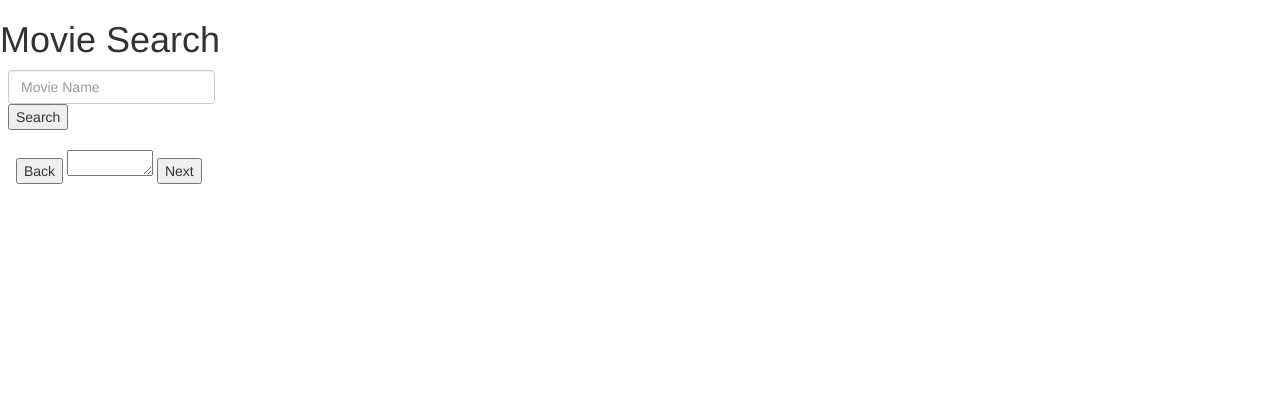
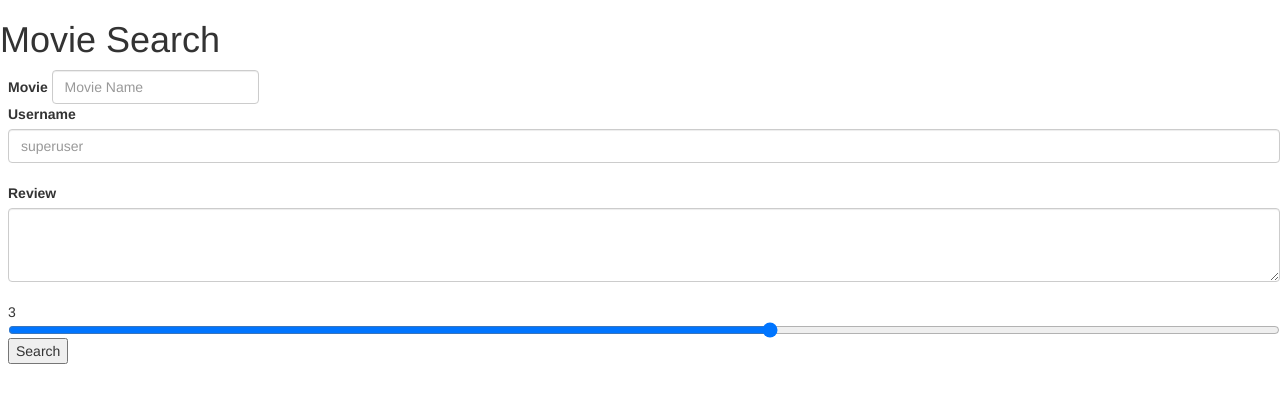
Before and after one commit to luisdavid42/Isc-415-T-Programacion-Web-Tarea13, a Flask app: page / in a window 1280 px wide. Shown: the top 403 px of the page. Run offline with Flask 2, Linux system fonts and the light colour scheme; some libraries are stand-ins or nearby versions.

Commit message:
Terminando Front End

```diff
--- a/app/templates/review.html
+++ b/app/templates/review.html
@@ -18,24 +18,30 @@
 
       <div id="Main" class='main'>
         <form id="movieForm">
-          <div id="mybutton">
-            <input type="text" class="form-control awesomplete" id="name" placeholder="Movie Name" oninput="getSuggestions()">
+          <div class="form-group">
+            <label for="inputName">Movie</label>
+            <input type="text" class="form-control awesomplete" id="inputName" placeholder="Movie Name" oninput="getSuggestions()" required>
+
             <br>
+
+            <label for="inputUsername">Username</label>
+            <input type="text" class="form-control" id="inputUsername" placeholder="superuser" required>
+
+            <br>
+
+            <label for="inputReview">Review</label>
+            <textarea id="inputReview" class="form-control" rows="3" required></textarea>
+
+            <br>
+
+            <span id="rangeVal">3</span>
+            <input id="inputRangeSlider" type="range" min="0" max="5" step="1" oninput="showRatingValue(this.value)" onchange="showRatingValue(this.value)">
+
+
             <button id="submit" type="submit">Search</button>
         </form>
         <br>
-        <div id="resultsQuantity">
 
-        </div>
-        <div id="pagesQuantity">
-
-        </div>
-        <div id="Result buttons" class='main'>
-          <br>
-          <button id="backBtn" type="button" onclick="goBack()">Back</button>
-          <textarea id="pageTb" cols="8" rows="1" ></textarea>
-          <button id="nextBtn" type="button" onclick="goNext()">Next</button>
-        </div>
         <div id="content">
         </div>
       </div>
@@ -53,7 +59,6 @@
     var timeout = null;
     var list = [];
     var form = document.getElementById('movieForm');
-
     Array.prototype.contains = function ( value ) {
         for (i in this) {
             if (this[i] == value)
@@ -61,12 +66,10 @@
         }
         return false;
       }
-
     function getSuggestions(){
 
-      var input = document.getElementById("name");
+      var input = document.getElementById("inputName");
       movieName = input.value;
-
       if(timeout){
         clearTimeout(timeout);
       }
@@ -75,14 +78,11 @@
       }
     }
 
-
       function getSuggestionsLocalDb(){
         var url = "http://localhost:5000/movies/search?name=" + movieName;
         var xhr = new XMLHttpRequest();
 
         xhr.onreadystatechange = function () {
-
-
           //si no encuentra la pelicula en la base de datos local, la busca en movieDB
         if (this.readyState == 4 && this.status == 200) {
             showResults(JSON.parse(this.responseText));
@@ -92,21 +92,18 @@
 
           }
         };
-
         xhr.open("GET", url, true);
         xhr.send();
-
         function showResults(response) {
           if(list.contains(response.name)){
           }
           else
             list.push(response.name);
-          var input = document.getElementById("name");
+          var input = document.getElementById("inputName");
           new Awesomplete(input, {list});
-          document.getElementById("name").focus();
+          document.getElementById("inputName").focus();
         }
       }
-
       function getSuggestionsServerDb(){
         var url = "https://api.themoviedb.org/3/search/movie" + "?api_key=" + api_key + "&query=" + movieName + "&page=" + "1";
         var xhr = new XMLHttpRequest();
@@ -118,10 +115,8 @@
           else if(this.readyState == 4 && this.status == 404){
           }
         };
-
         xhr.open("GET", url);
         xhr.send();
-
 
         function showResults(response) {
         for(var idx=0; idx<response.results.length; idx++){
@@ -134,12 +129,11 @@
 
         }
       }
-      var input = document.getElementById("name");
+      var input = document.getElementById("inputName");
         new Awesomplete(input, {list});
-        document.getElementById("name").focus();
+        document.getElementById("inputName").focus();
       }
     }
-
     function insertarLocalDb(element){
     var xhr = new XMLHttpRequest();
     var url = "http://localhost:5000/movies/";
@@ -159,15 +153,48 @@
       form.append("poster", poster);
       xhr.send(form);
       function successFunction(response){
-        document.getElementById("name").focus();
+        document.getElementById("inputName").focus();
       }
       function errorFunction(){
-        document.getElementById("name").focus();
+        document.getElementById("inputName").focus();
       }
   }
 
+function showRatingValue(value) {
+        var rating = document.getElementById("rangeVal")
+        rating.innerHTML = value;
+      }
 
+    var form = document.getElementById('movieForm');
+    form.onsubmit = function(evt) {
+        evt.preventDefault();
 
+        //var name = document.getElementById('name');
+        // Get data
+        //currentName = name.value;
+
+        //validateForm();
+        // currentPage = 1;
+        // get(currentName, currentPage);
+        resetForm();
+    };
+
+    function resetForm(){
+      var name = document.getElementById('inputName');
+      name.value = '';
+
+      var username = document.getElementById('inputUsername');
+      username.value = '';
+
+      var review = document.getElementById('inputReview');
+      review.value = '';
+
+      var rating = document.getElementById("inputRangeSlider")
+      rating.value = 3;
+
+      var rating = document.getElementById("rangeVal")
+        rating.innerHTML = 3;
+
+    }
   </script>
-
 </html>
```
